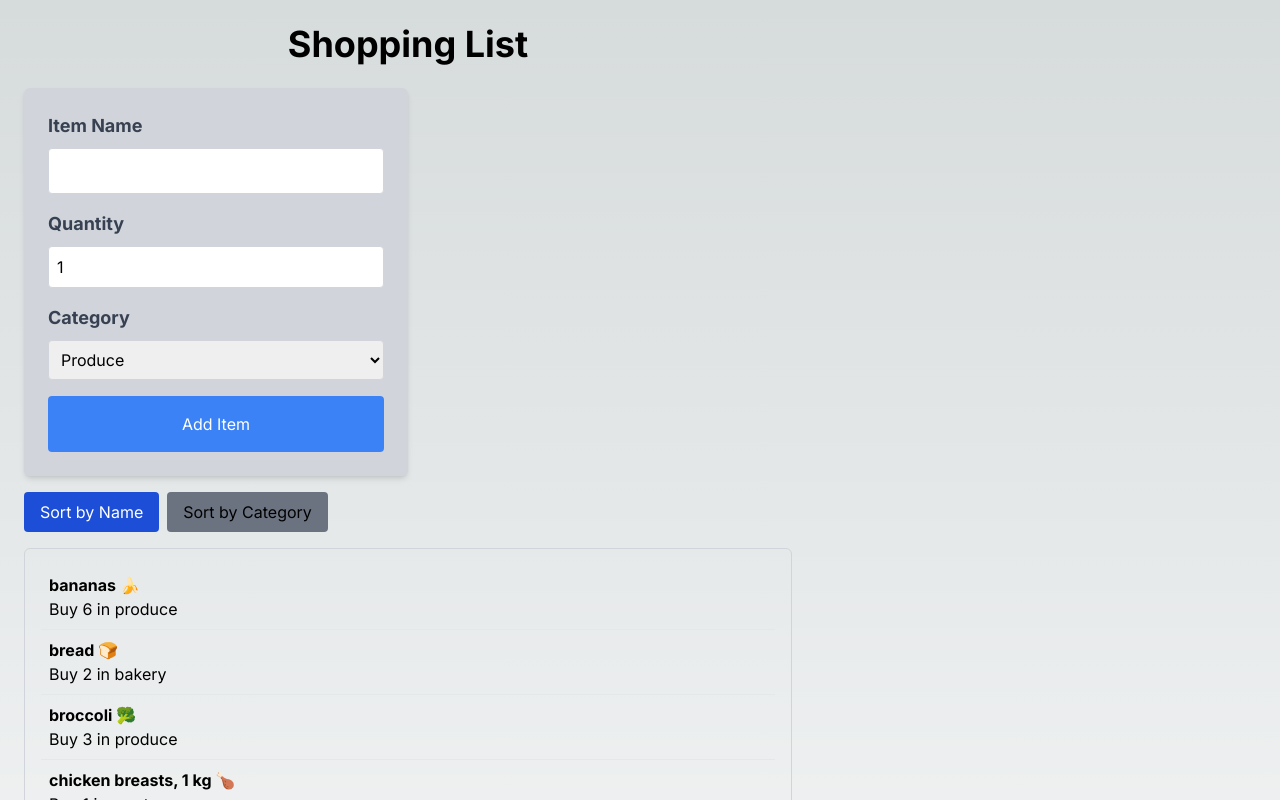
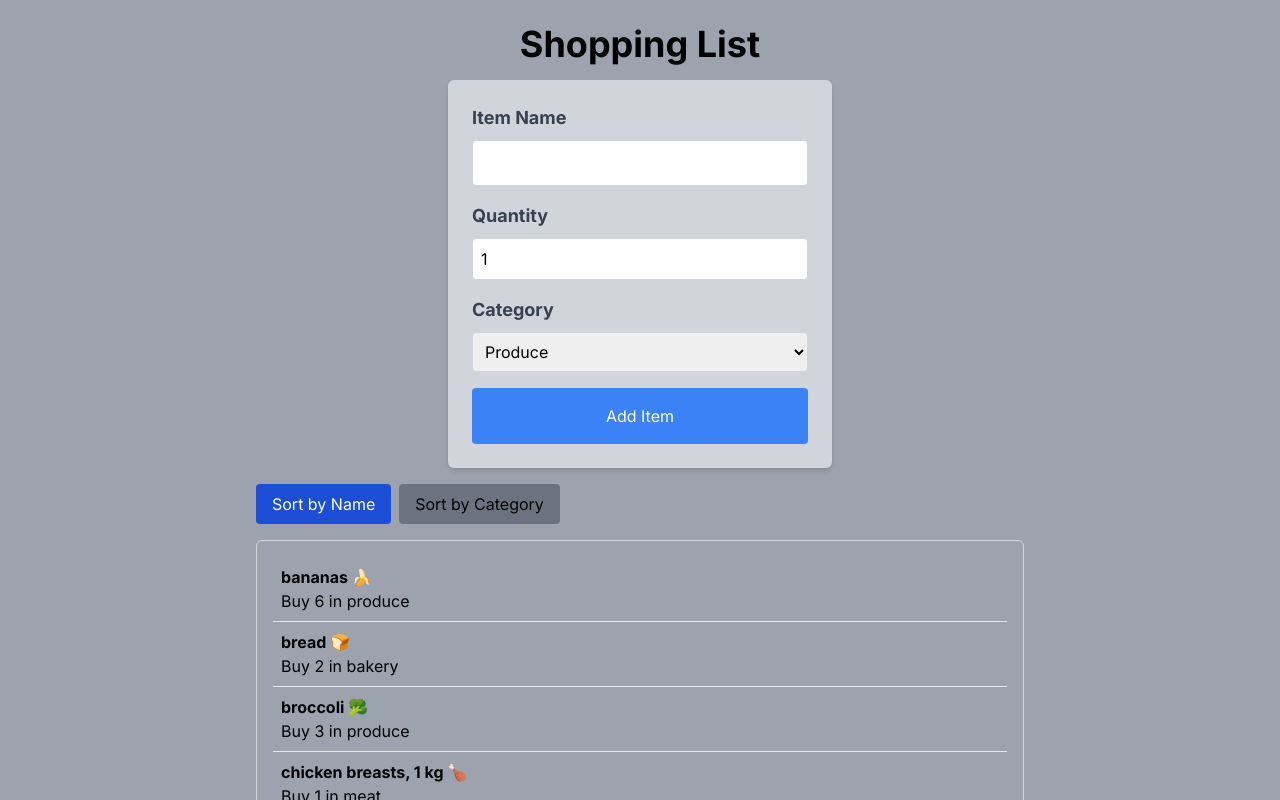
Before and after one commit to HazelBatu21/cprg306-assignments, a Next.js app: page /week-6 in a window 1280 px wide. Shown: the top 800 px of the page. Built offline with nearby package versions, Linux system fonts and the light colour scheme.

Commit message:
arrange margin and tailwind margins

```diff
--- a/app/week-6/new-item.js
+++ b/app/week-6/new-item.js
@@ -19,7 +19,8 @@ export default function NewItem({ onAddItem }) {
   };
 
   return (
-    <form onSubmit={handleSubmit} className="bg-gray-300  mb-4 p-6 max-w-sm w-full rounded-md shadow-md">
+    <div className="flex justify-center items-center">
+      <form onSubmit={handleSubmit} className="bg-gray-300 mb-4 p-6 max-w-sm w-full rounded-md shadow-md">
         <div className="mb-4">
           <label className="block text-gray-700 text-lg font-bold mb-2" htmlFor="name">
             Item Name
@@ -81,5 +82,6 @@ export default function NewItem({ onAddItem }) {
           Add Item
         </button>
       </form>
+    </div>
   );
 }
--- a/app/week-6/page.js
+++ b/app/week-6/page.js
@@ -15,9 +15,9 @@ export default function Page() {
 
 
   return (
-    <main className="p-6 min-h-screen ">
+    <main className="p-6 min-h-screen bg-gray-400 flex justify-center ">
       <div className="max-w-3xl w-full">
-        <h1 className="text-4xl font-bold mb-6 text-center">Shopping List</h1>
+        <h1 className="text-4xl font-bold mb-4 text-center">Shopping List</h1>
         <NewItem onAddItem = {handleAddItem}/>
         <ItemList items = {items}/>
       </div>
```
Lines whose indentation alone changed are shown as unchanged.
